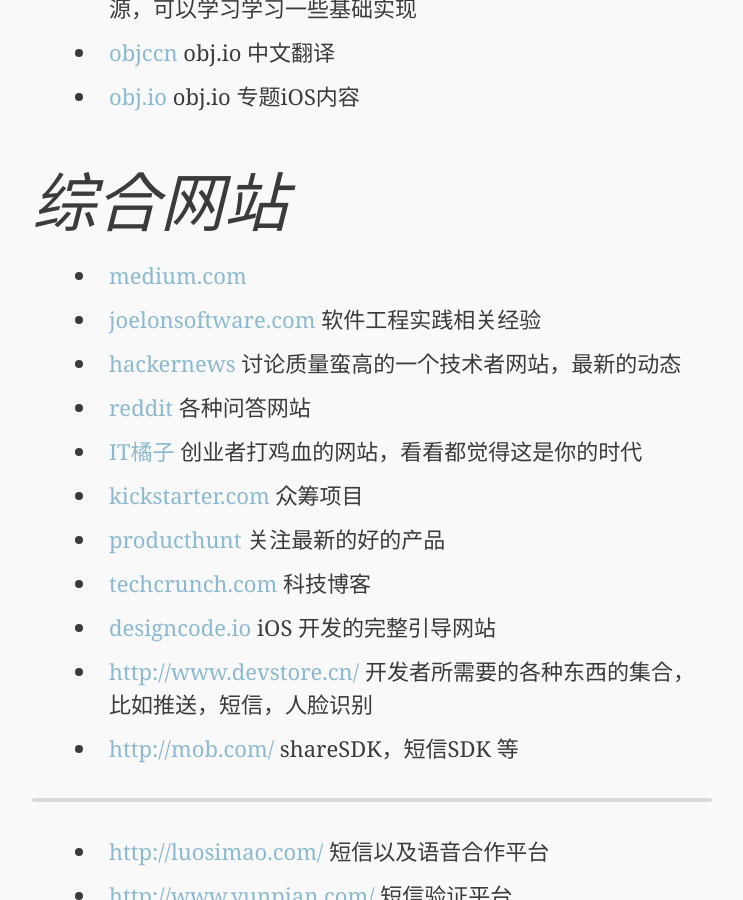
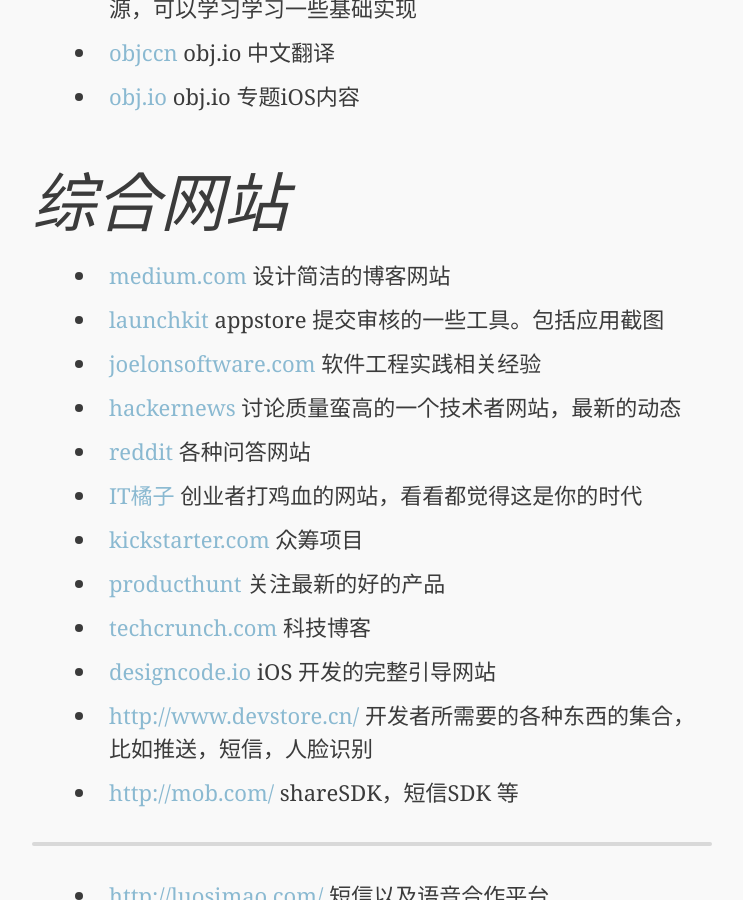
Before and after one commit to landfound/todaylover.github.io, a Jekyll site: the page built from _posts/2014-12-19-developer-tools.md, in a window 1280 px wide and 900 px high, scrolled down 4990 px. Shown: the whole window, without its empty margins (268-1011 px from the left). Built offline with Jekyll 4.4.1, drawn with Linux system fonts in a browser that asks for light colours; some web fonts are replaced; Markdown is read by kramdown in place of the engine named in the settings; comment, search, counter and statistics services are not loaded.

Commit message:
launchkit

```diff
--- a/_posts/2014-12-19-developer-tools.md
+++ b/_posts/2014-12-19-developer-tools.md
@@ -85,7 +85,8 @@ category: articles
 
 # 综合网站
 
-* [medium.com](https://medium.com/)
+* [medium.com](https://medium.com/) 设计简洁的博客网站
+* [launchkit](https://launchkit.io/) appstore 提交审核的一些工具。包括应用截图
 * [joelonsoftware.com](http://www.joelonsoftware.com/) 软件工程实践相关经验
 * [hackernews](https://news.ycombinator.com/) 讨论质量蛮高的一个技术者网站，最新的动态
 * [reddit](http://www.reddit.com/) 各种问答网站
```
